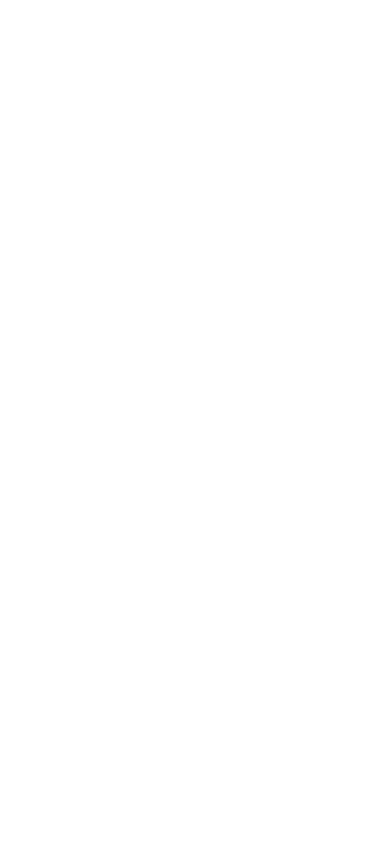
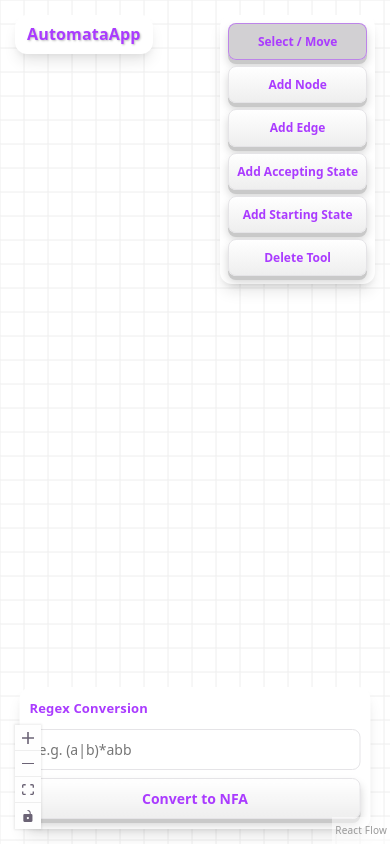
Before and after one commit to jatkin11/automata-app, a React (Vite) app: page / in a window 390 px wide. Built offline with nearby package versions, Linux system fonts and the light colour scheme.

Commit message:
correctinh index.css

```diff
--- a/src/components/AutomataCanvas.jsx
+++ b/src/components/AutomataCanvas.jsx
@@ -15,10 +15,8 @@
 
 import "@xyflow/react/dist/style.css";
 
-
 const initialNodes = [];
 const initialEdges = [];
-
 
 function FlowCanvas() {
   const [nodes, setNodes, onNodesChange] = useNodesState(initialNodes);
@@ -48,8 +46,8 @@
       const newNode = {
         id: nodeId,
         position: {
-          x: position.x - 30,
-          y: position.y - 30,
+          x: position.x - 75,
+          y: position.y - 20,
         },
         data: {
           label: nodeId,
@@ -106,7 +104,7 @@
   }, []);
 
   return (
-    <div className="canvas-container">
+    <div style={{ width: "100vw", height: "100vh" }}>
       <ReactFlow
         nodes={nodes}
         edges={edges}
@@ -124,7 +122,7 @@
           </div>
         </Panel>
 
-        <Panel position="center-left">
+        <Panel position="top-right">
           <div className="tools-panel">
             <button
               onClick={() => setSelectedTool("select")}
@@ -147,26 +145,16 @@
               Add Edge
             </button>
 
-            <button>
-              Add Accepting State
-            </button>
-
-            <button>
-              Add Starting State
-            </button>
-
-            <button>
-              Delete Tool
-            </button>
+            <button>Add Accepting State</button>
+            <button>Add Starting State</button>
+            <button>Delete Tool</button>
           </div>
         </Panel>
 
         {selectedItem && (
           <Panel position="bottom-left">
             <div className="inspector-panel">
-              <h3>
-                Selected {selectedItem.type}
-              </h3>
+              <h3>Selected {selectedItem.type}</h3>
 
               {selectedItem.type === "node" && (
                 <>
@@ -199,7 +187,8 @@
                     <strong>To:</strong> {selectedItem.item.target}
                   </p>
                   <p>
-                    <strong>Label:</strong> {selectedItem.item.label || "none"}
+                    <strong>Label:</strong>{" "}
+                    {selectedItem.item.label || "none"}
                   </p>
                 </>
               )}
@@ -207,7 +196,7 @@
           </Panel>
         )}
 
-        <Panel position="center-right">
+        <Panel position="bottom-center">
           <div className="regex-panel">
             <label className="regex-label">
               Regex Conversion
--- a/src/index.css
+++ b/src/index.css
@@ -1,34 +1,35 @@
 :root {
   --text: #6b6375;
   --text-h: #08060d;
-  --bg: #fff;
+  --bg: #ffffff;
+
+  --panel-bg: #ffffff;
   --border: #e5e4e7;
   --code-bg: #f4f3ec;
+
   --accent: #aa3bff;
   --accent-bg: rgba(206, 204, 207, 0.915);
   --accent-border: rgba(170, 59, 255, 0.5);
+
   --social-bg: rgba(244, 243, 236, 0.5);
+
   --shadow:
-    rgba(0, 0, 0, 0.1) 0 10px 15px -3px, rgba(0, 0, 0, 0.05) 0 4px 6px -2px;
+    rgba(0, 0, 0, 0.1) 0 10px 15px -3px,
+    rgba(0, 0, 0, 0.05) 0 4px 6px -2px;
 
-  --sans: system-ui, 'Segoe UI', Roboto, sans-serif;
-  --heading: system-ui, 'Segoe UI', Roboto, sans-serif;
+  --sans: system-ui, "Segoe UI", Roboto, sans-serif;
+  --heading: system-ui, "Segoe UI", Roboto, sans-serif;
   --mono: ui-monospace, Consolas, monospace;
-  --panel-bg: #ffffff;
 
   font: 18px/145% var(--sans);
   letter-spacing: 0.18px;
-  color-scheme: light dark;
   color: var(--text);
   background: var(--bg);
+
   font-synthesis: none;
   text-rendering: optimizeLegibility;
   -webkit-font-smoothing: antialiased;
   -moz-osx-font-smoothing: grayscale;
-
-  @media (max-width: 1024px) {
-    font-size: 16px;
-  }
 }
 
 @media (prefers-color-scheme: dark) {
@@ -36,28 +37,43 @@
     --text: #9ca3af;
     --text-h: #662d89;
     --bg: #16171d;
+
+    --panel-bg: #ffffff;
     --border: #9b9c9f;
     --code-bg: #1f2028;
+
     --accent: #c084fc;
     --accent-bg: rgba(192, 132, 252, 0.15);
     --accent-border: rgba(192, 132, 252, 0.5);
+
     --social-bg: rgba(47, 48, 58, 0.5);
+
     --shadow:
-      rgba(0, 0, 0, 0.4) 0 10px 15px -3px, rgba(0, 0, 0, 0.25) 0 4px 6px -2px;
-  }
-
-  #social .button-icon {
-    filter: invert(1) brightness(2);
+      rgba(0, 0, 0, 0.4) 0 10px 15px -3px,
+      rgba(0, 0, 0, 0.25) 0 4px 6px -2px;
   }
 }
 
-body {
+@media (max-width: 1024px) {
+  :root {
+    font-size: 16px;
+  }
+}
+
+html,
+body,
+#root {
+  width: 100%;
+  height: 100%;
   margin: 0;
 }
 
-#root {
-  width: 100vw;
-  height: 100vh;
+body {
+  background: var(--bg);
+}
+
+* {
+  box-sizing: border-box;
 }
 
 h1,
@@ -71,20 +87,15 @@
   font-size: 56px;
   letter-spacing: -1.68px;
   margin: 32px 0;
-  @media (max-width: 1024px) {
-    font-size: 36px;
-    margin: 20px 0;
-  }
 }
+
 h2 {
   font-size: 24px;
   line-height: 118%;
   letter-spacing: -0.24px;
   margin: 0 0 8px;
-  @media (max-width: 1024px) {
-    font-size: 20px;
-  }
 }
+
 p {
   margin: 0;
 }
@@ -104,18 +115,49 @@
   background: var(--code-bg);
 }
 
+/* React Flow canvas */
+
+.canvas-container {
+  width: 100vw;
+  height: 100vh;
+}
+
+/* Default React Flow nodes made circular */
+.react-flow__node-default {
+  width: 60px;
+  height: 60px;
+  border-radius: 50%;
+  border: 2px solid var(--accent);
+  background: white;
+  color: var(--accent);
+
+  display: flex;
+  align-items: center;
+  justify-content: center;
+
+  font-weight: 600;
+
+  box-shadow:
+    0 4px 0 #c9c9c9,
+    0 6px 10px rgba(0, 0, 0, 0.18);
+}
+
+/* App heading */
 
 .app-heading {
   background: var(--panel-bg);
   color: var(--accent);
   padding: 10px 18px;
   border-radius: 12px;
+
   font-size: 22px;
   font-weight: 600;
+
   box-shadow: var(--shadow);
   text-shadow: 1px 1px 2px rgba(0, 0, 0, 0.25);
 }
 
+/* Tools panel */
 
 .tools-panel {
   background: var(--panel-bg);
@@ -140,6 +182,7 @@
   font: inherit;
   font-size: 14px;
   font-weight: 600;
+
   cursor: pointer;
 
   box-shadow:
@@ -152,6 +195,49 @@
   border-color: var(--accent-border);
 }
 
+.tools-panel button:active {
+  transform: translateY(3px);
+
+  box-shadow:
+    0 1px 0 #c9c9c9,
+    0 3px 6px rgba(0, 0, 0, 0.18);
+}
+
+.tools-panel button.tool-active {
+  background: var(--accent-bg);
+  border-color: var(--accent-border);
+  color: var(--accent);
+}
+
+/* Inspector panel */
+
+.inspector-panel {
+  background: var(--panel-bg);
+  color: #08060d;
+
+  padding: 14px;
+  border-radius: 12px;
+  min-width: 220px;
+
+  display: flex;
+  flex-direction: column;
+  gap: 6px;
+
+  box-shadow: var(--shadow);
+}
+
+.inspector-panel h3 {
+  margin: 0 0 8px;
+  color: var(--accent);
+  font-size: 16px;
+}
+
+.inspector-panel p {
+  margin: 0;
+  font-size: 14px;
+}
+
+/* Regex panel */
 
 .regex-panel {
   background: var(--panel-bg);
@@ -194,17 +280,87 @@
   border: 1px solid var(--border);
   border-radius: 8px;
 
-  background: white;
+  background: linear-gradient(to bottom, #ffffff, #eeeeee);
   color: var(--accent);
 
   font: inherit;
   font-size: 14px;
+  font-weight: 600;
+
   cursor: pointer;
+
+  box-shadow:
+    0 4px 0 #c9c9c9,
+    0 6px 10px rgba(0, 0, 0, 0.18);
 }
 
+.regex-input-row button:hover {
+  background: linear-gradient(to bottom, #ffffff, #e7e7e7);
+  border-color: var(--accent-border);
+}
 
-.tools-panel button.tool-active { /*TOOL SELECTED*/
-  background: var(--accent-bg);
-  border-color: var(--accent-border);
-  color: var(--accent);
+.regex-input-row button:active {
+  transform: translateY(3px);
+
+  box-shadow:
+    0 1px 0 #c9c9c9,
+    0 3px 6px rgba(0, 0, 0, 0.18);
 }
+
+/* Smaller screens */
+
+@media (max-width: 1024px) {
+  h1 {
+    font-size: 36px;
+    margin: 20px 0;
+  }
+
+  h2 {
+    font-size: 20px;
+  }
+}
+
+/* Phone layout */
+
+@media (max-width: 600px) {
+  .app-heading {
+    font-size: 16px;
+    padding: 8px 12px;
+  }
+
+  .tools-panel {
+    padding: 8px;
+    gap: 6px;
+  }
+
+  .tools-panel button {
+    font-size: 12px;
+    padding: 6px 8px;
+  }
+
+  .regex-panel {
+    width: 90vw;
+    padding: 10px;
+  }
+
+  .regex-label {
+    font-size: 13px;
+  }
+
+  .regex-input-row {
+    flex-direction: column;
+  }
+
+  .regex-input-row input {
+    width: 100%;
+  }
+
+  .regex-input-row button {
+    width: 100%;
+  }
+
+  .inspector-panel {
+    min-width: 180px;
+    max-width: 90vw;
+  }
+}
```
